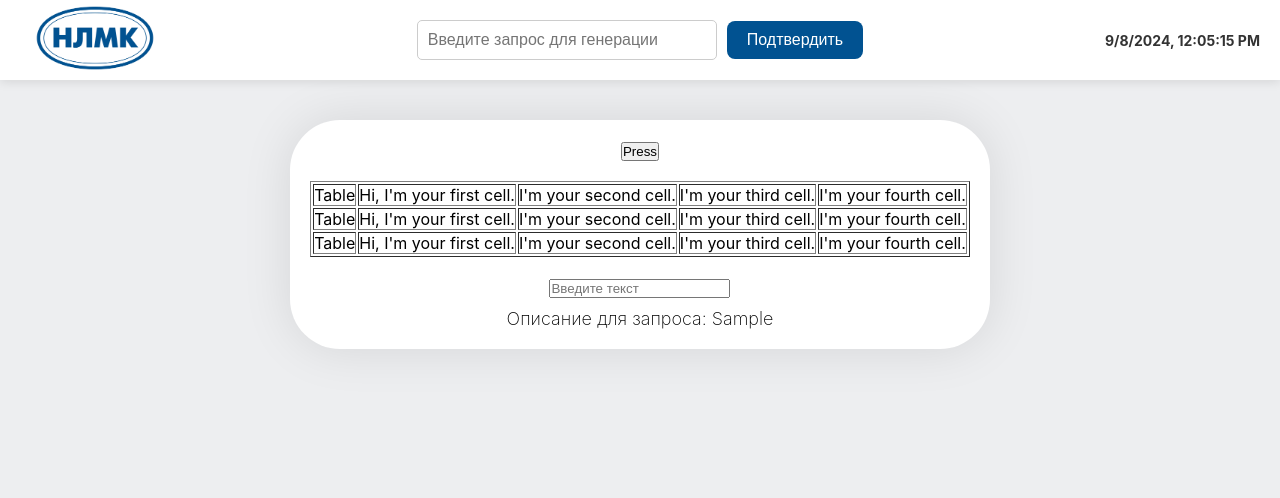
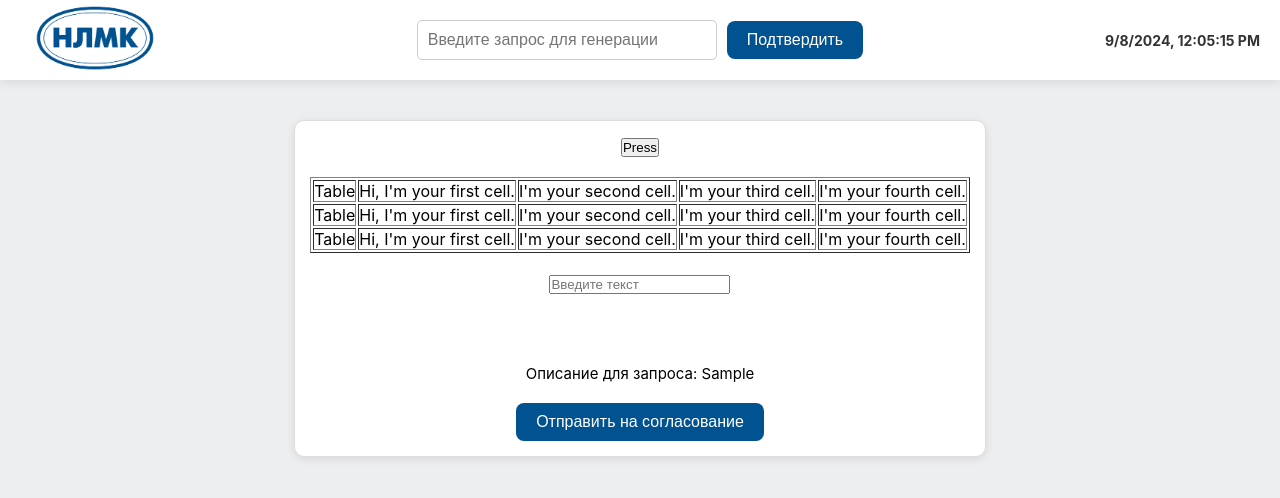
Before and after one commit to dqnilka/hlmk-omg, a React (Create React App) app: page / in a window 1280 px wide. Both pictures are taken after typing "Sample" into the empty fields and a click on the button "Подтвердить". Shown: the top 498 px of the page. Built offline with nearby package versions, Linux system fonts and the light colour scheme.

Commit message:
tg-server added/ui upd

```diff
--- a/src/App.css
+++ b/src/App.css
@@ -150,9 +150,9 @@ html, body {
 }
 
 .generated-description {
-  margin-top: 10px;
-  font-size: 18px;
-  font-weight: 200;
+  margin-top: 70px;
+  font-size: 15px;
+  font-weight: 3000;
   text-align: center;
 }
 
@@ -193,3 +193,20 @@ html, body {
   0% { transform: rotate(0deg); }
   100% { transform: rotate(360deg); }
 }
+
+.card-footer {
+  padding: 15px;
+  background-color: #f0f0f0;
+  border-top: 1px solid #ddd;
+  margin-top: 15px;
+  text-align: center;
+}
+
+.generated-item {
+  margin-bottom: 20px;
+  padding: 15px;
+  border: 1px solid #ddd;
+  border-radius: 10px;
+  background-color: #fff;
+  box-shadow: 0 2px 8px rgba(0, 0, 0, 0.1);
+}
--- a/src/App.js
+++ b/src/App.js
@@ -80,6 +80,32 @@ function App() {
     return relatedElements;
   };
 
+  // Обработчик для кнопки "Отправить на согласование"
+  const handleSendForApproval = (index) => {
+    console.log(`Запрос с индексом ${index} отправлен на согласование.`);
+
+    // Отправляем POST-запрос на сервер с ботом
+    fetch('http://localhost:5000/send-message', {
+      method: 'POST',
+      headers: {
+        'Content-Type': 'application/json',
+      },
+      body: JSON.stringify({ message: 'Тестовое сообщение!' }),
+    })
+    .then(response => response.json())
+    .then(data => {
+      if (data.success) {
+        console.log('Сообщение отправлено:', data.message);
+      } else {
+        console.error('Ошибка при отправке сообщения:', data.error);
+      }
+    })
+    .catch((error) => {
+      console.error('Ошибка при отправке сообщения:', error);
+    });
+  };
+
+
   const handleSubmit = (event) => {
     event.preventDefault();
     console.log('Отправленный запрос:', inputValue);
@@ -160,7 +186,12 @@ function App() {
               {data.content.map((element, i) => (
                 <div key={i}>{element}</div>
               ))}
-              <p className="generated-description">{data.description}</p>
+              {/* Футер карточки */}
+              <div>
+                <p className="generated-description">{data.description}</p>
+                <br></br>
+                <button onClick={() => handleSendForApproval(index)} type="submit" className="confirm-button" >Отправить на согласование</button>
+              </div>
             </div>
           ))}
         </div>
```
Also changed, not shown: 1 other file (tests, documents, lock files or other folders).
